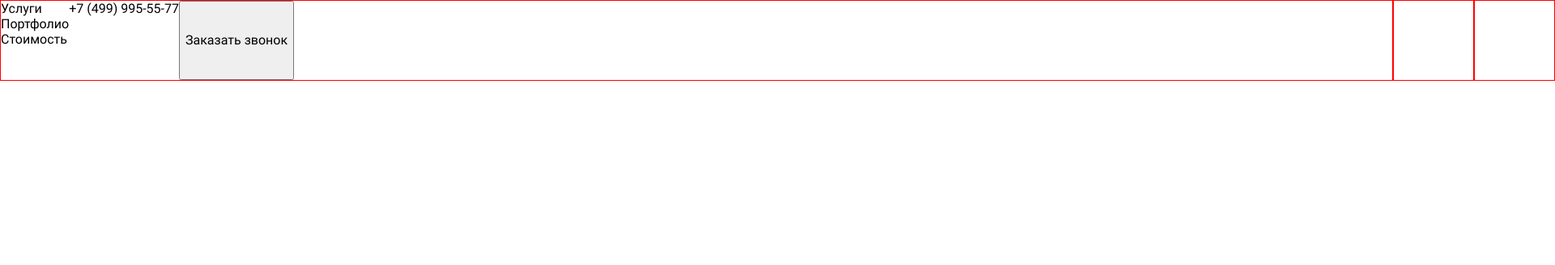
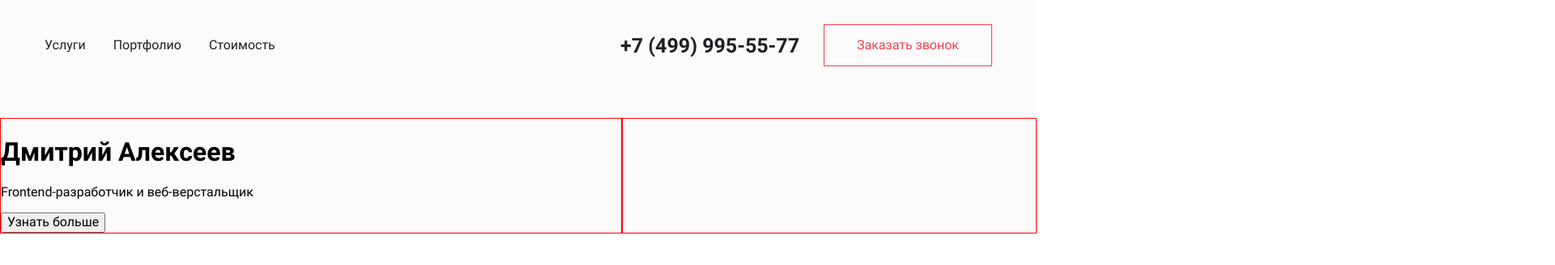
Before and after one commit to Coremotor/LandingPage, a plain HTML site: page index.html in a window 1280 px wide. Shown: the whole page at 81% size, 1920 px wide, since content can reach past the window. Drawn offline with Linux system fonts and the light colour scheme.

Commit message:
header continue

```diff
--- a/globalStyles/styles.css
+++ b/globalStyles/styles.css
@@ -13,6 +13,8 @@ body {
   margin: 0;/*обнуление внешних отступов у элементов*/
   background-color: white;/*определение цвета фона*/
   font-family: "Roboto";/*определение шрифта*/
+  font-size: 16px;
+  font-weight: 400;
   line-height: normal;/*интерлиньяж (межстрочный интервал) текста*/
   color: #000;/*цвет текста*/
 }
@@ -28,6 +30,7 @@ img {
 a {
   text-decoration: none;/*убирает оформление ссылок*/
   color: inherit;/*наследование цвета текста*/
+  cursor: pointer;
 }
 
 .list-style-reset {
@@ -48,6 +51,6 @@ a {
 }
 
 .conteiner {
-  width: 1920px;
+  max-width: 1170px;
   margin: auto;
 }
--- a/header-menu-contacts-bar/header-menu-contacts-bar.css
+++ /dev/null
@@ -1,5 +0,0 @@
-.header-menu-contacts-bar {
-  display: flex;
-  flex-grow: 1;
-  border: 1px solid red;
-}
--- a/about-developer/about-developer.css
+++ b/header/header-about-developer/about-developer/about-developer.css
@@ -1,5 +1,4 @@
 .about-developer {
-  width: 100px;
-  height: 100px;
+  width: 60%;
   border: 1px solid red;
 }
--- a/foto-developer/foto-developer.css
+++ b/header/header-about-developer/foto-developer/foto-developer.css
@@ -1,5 +1,4 @@
 .foto-developer {
-  width: 100px;
-  height: 100px;
+  width: 40%;
   border: 1px solid red;
 }
--- /dev/null
+++ b/header/header-about-developer/header-about-developer.css
@@ -0,0 +1,4 @@
+.header-about-developer {
+  display: flex;
+  flex-direction: row;
+}
--- /dev/null
+++ b/header/header-menu-contacts-bar/btn/_btn_header/btn_header.css
@@ -0,0 +1,6 @@
+.btn_header {
+  color: #f53f4f;
+  background-color: #fbfbfb;
+  border: 1px solid #f53f4f;
+  padding: 16px 40px;
+}
--- /dev/null
+++ b/header/header-menu-contacts-bar/btn/btn.css
@@ -0,0 +1,3 @@
+.btn {
+  cursor: pointer;
+}
--- /dev/null
+++ b/header/header-menu-contacts-bar/header-menu-contacts-bar.css
@@ -0,0 +1,7 @@
+.header-menu-contacts-bar {
+  display: flex;
+  justify-content: space-between;
+  align-items: center;
+  margin-bottom: 64px;
+  /* border: 1px solid red; */
+}
--- /dev/null
+++ b/header/header-menu-contacts-bar/link-on-phohe-number/_link-on-phohe-number_header/link-on-phohe-number_header.css
@@ -0,0 +1,6 @@
+.link-on-phohe-number_header {
+  color: #1f1f24;
+  font-size: 25px;
+  font-weight: 700;
+  margin-right: 30px;
+}
--- /dev/null
+++ b/header/header-menu-contacts-bar/menu/__menu__item/_menu__item_header/menu__item_header.css
@@ -0,0 +1,13 @@
+.menu__item_header {
+  margin-right: 34px;
+  border-bottom: 1px solid transparent;
+}
+
+.menu__item_header:hover {
+  color: #fc557c;
+  border-bottom: 1px solid #fc557c;
+}
+
+.menu__item_header:last-child {
+  margin-right: 0;
+}
--- /dev/null
+++ b/header/header-menu-contacts-bar/menu/_menu_header/menu_header.css
@@ -0,0 +1,4 @@
+.menu_header {
+  flex-grow: 1;
+  color: #1f1f24;
+}
--- a/header/header.css
+++ b/header/header.css
@@ -1,4 +1,4 @@
 .header {
-  display: flex;
-  flex-wrap: wrap;
+  padding-top: 30px;
+  background-color: #fbfbfb;
 }
--- a/index.html
+++ b/index.html
@@ -8,9 +8,19 @@
   <link rel="stylesheet" href="/globalStyles/fonts.css">
   <link rel="stylesheet" href="/globalStyles/styles.css">
   <link rel="stylesheet" href="/header/header.css">
-  <link rel="stylesheet" href="/header-menu-contacts-bar/header-menu-contacts-bar.css">
-  <link rel="stylesheet" href="/about-developer/about-developer.css">
-  <link rel="stylesheet" href="/foto-developer/foto-developer.css">
+  <link rel="stylesheet" href="/header/header-menu-contacts-bar/header-menu-contacts-bar.css">
+  <link rel="stylesheet" href="/header/header-menu-contacts-bar/menu/menu.css">
+  <link rel="stylesheet" href="/header/header-menu-contacts-bar/menu/_menu_header/menu_header.css">
+  <link rel="stylesheet" href="/header/header-menu-contacts-bar/menu/__menu__item/_menu__item_header/menu__item_header.css">
+  <link rel="stylesheet" href="/header/header-menu-contacts-bar/menu/__menu__list/menu__list.css">
+  <link rel="stylesheet" href="/header/header-menu-contacts-bar/menu/__menu__item/menu__item.css">
+  <link rel="stylesheet" href="/header/header-menu-contacts-bar/link-on-phohe-number/link-on-phohe-number.css">
+  <link rel="stylesheet" href="/header/header-menu-contacts-bar/link-on-phohe-number/_link-on-phohe-number_header/link-on-phohe-number_header.css">
+  <link rel="stylesheet" href="/header/header-menu-contacts-bar/btn/btn.css">
+  <link rel="stylesheet" href="/header/header-menu-contacts-bar/btn/_btn_header/btn_header.css">
+  <link rel="stylesheet" href="/header/header-about-developer/header-about-developer.css">
+  <link rel="stylesheet" href="/header/header-about-developer/about-developer/about-developer.css">
+  <link rel="stylesheet" href="/header/header-about-developer/foto-developer/foto-developer.css">
 
   <!-- Блок favIcon -->
   <link rel="apple-touch-icon" sizes="57x57" href="/favIkon/apple-icon-57x57.png">
@@ -22,7 +32,7 @@
   <link rel="apple-touch-icon" sizes="144x144" href="/favIkon/apple-icon-144x144.png">
   <link rel="apple-touch-icon" sizes="152x152" href="/favIkon/apple-icon-152x152.png">
   <link rel="apple-touch-icon" sizes="180x180" href="/favIkon/apple-icon-180x180.png">
-  <link rel="icon" type="image/png" sizes="192x192"  href="/favIkon/android-icon-192x192.png">
+  <link rel="icon" type="image/png" sizes="192x192" href="/favIkon/android-icon-192x192.png">
   <link rel="icon" type="image/png" sizes="32x32" href="/favIkon/favicon-32x32.png">
   <link rel="icon" type="image/png" sizes="96x96" href="/favIkon/favicon-96x96.png">
   <link rel="icon" type="image/png" sizes="16x16" href="/favIkon/favicon-16x16.png">
@@ -36,25 +46,41 @@
 </head>
 
 <body>
-  <header class="header conteiner">
-    <div class="header-menu-contacts-bar">
-      <nav class="menu">
+  <header class="header">
+    <div class="header-menu-contacts-bar conteiner">
+      <nav class="menu menu_header">
         <ul class="menu__list list-style-reset">
-          <li class="menu__item">Услуги</li>
-          <li class="menu__item">Портфолио</li>
-          <li class="menu__item">Стоимость</li>
+          <li class="menu__item menu__item_header">
+            <a href="#">Услуги</a>
+          </li>
+
+          <li class="menu__item menu__item_header">
+            <a href="#">Портфолио</a>
+          </li>
+
+          <li class="menu__item menu__item_header">
+            <a href="#">Стоимость</a>
+          </li>
         </ul>
       </nav>
 
-      <a class="link-on-phohe-number" href="tel: +7-499-995-55-77">+7 (499) 995-55-77</a>
+      <a class="link-on-phohe-number link-on-phohe-number_header" href="tel: +7-499-995-55-77">+7 (499) 995-55-77</a>
 
-      <button class="btn">Заказать звонок</button>
+      <button class="btn btn_header">Заказать звонок</button>
     </div>
 
-    <section class="about-developer"></section>
+    <div class="header-about-developer">
+      <section class="about-developer">
+        <h1>Дмитрий Алексеев</h1>
+        <p>Frontend-разработчик и веб-верстальщик</p>
+        <button class="btn">Узнать больше</button>
 
-    <div class="foto-developer">
-      <picture></picture>
+
+      </section>
+
+      <div class="foto-developer">
+        <picture></picture>
+      </div>
     </div>
   </header>
 </body>
```
Also changed, not shown: header/header-menu-contacts-bar/link-on-phohe-number/link-on-phohe-number.css (added), header/header-menu-contacts-bar/menu/__menu__item/menu__item.css (added), header/header-menu-contacts-bar/menu/__menu__list/menu__list.css (renamed from menu/__menu__list/menu__list.css), header/header-menu-contacts-bar/menu/menu.css (added).
